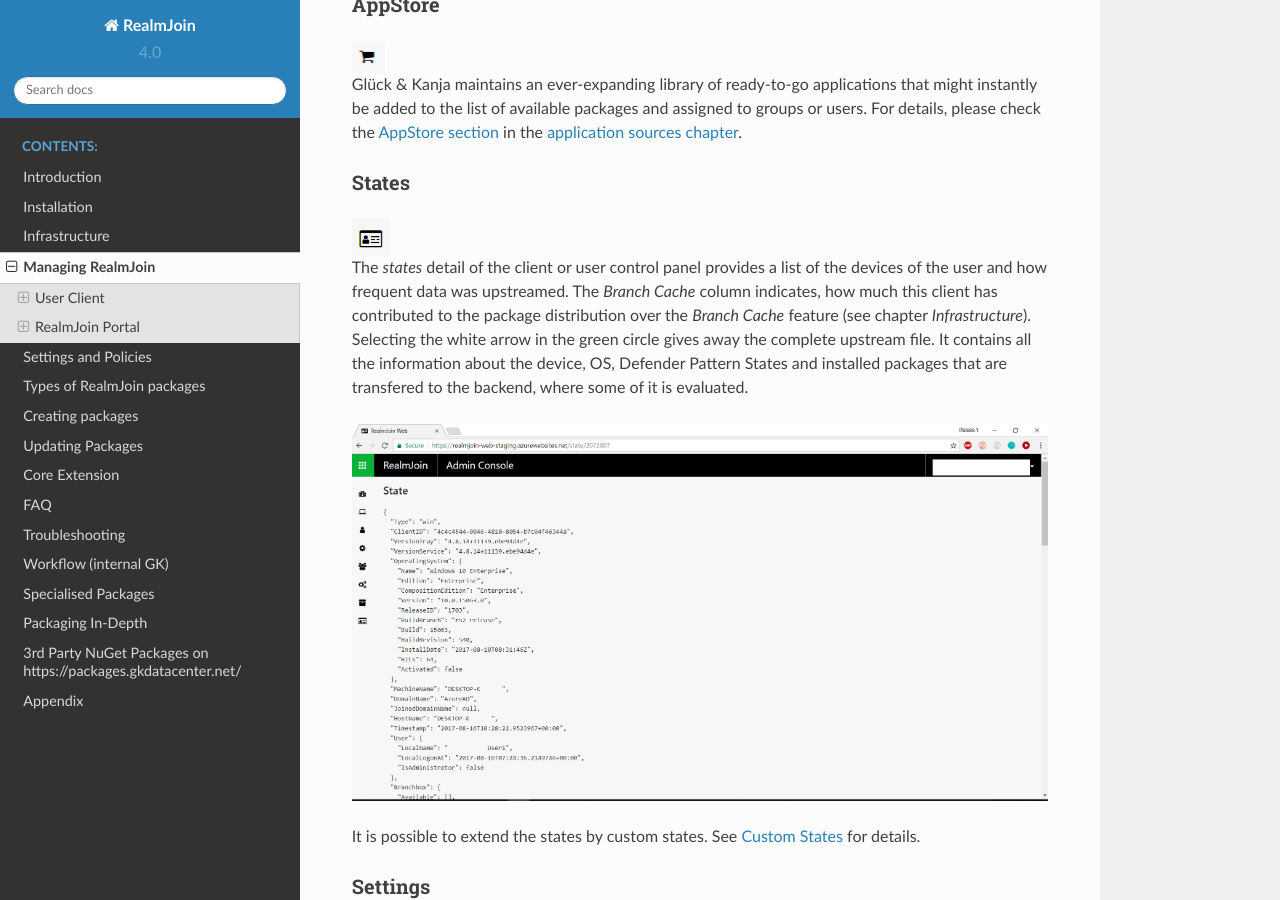
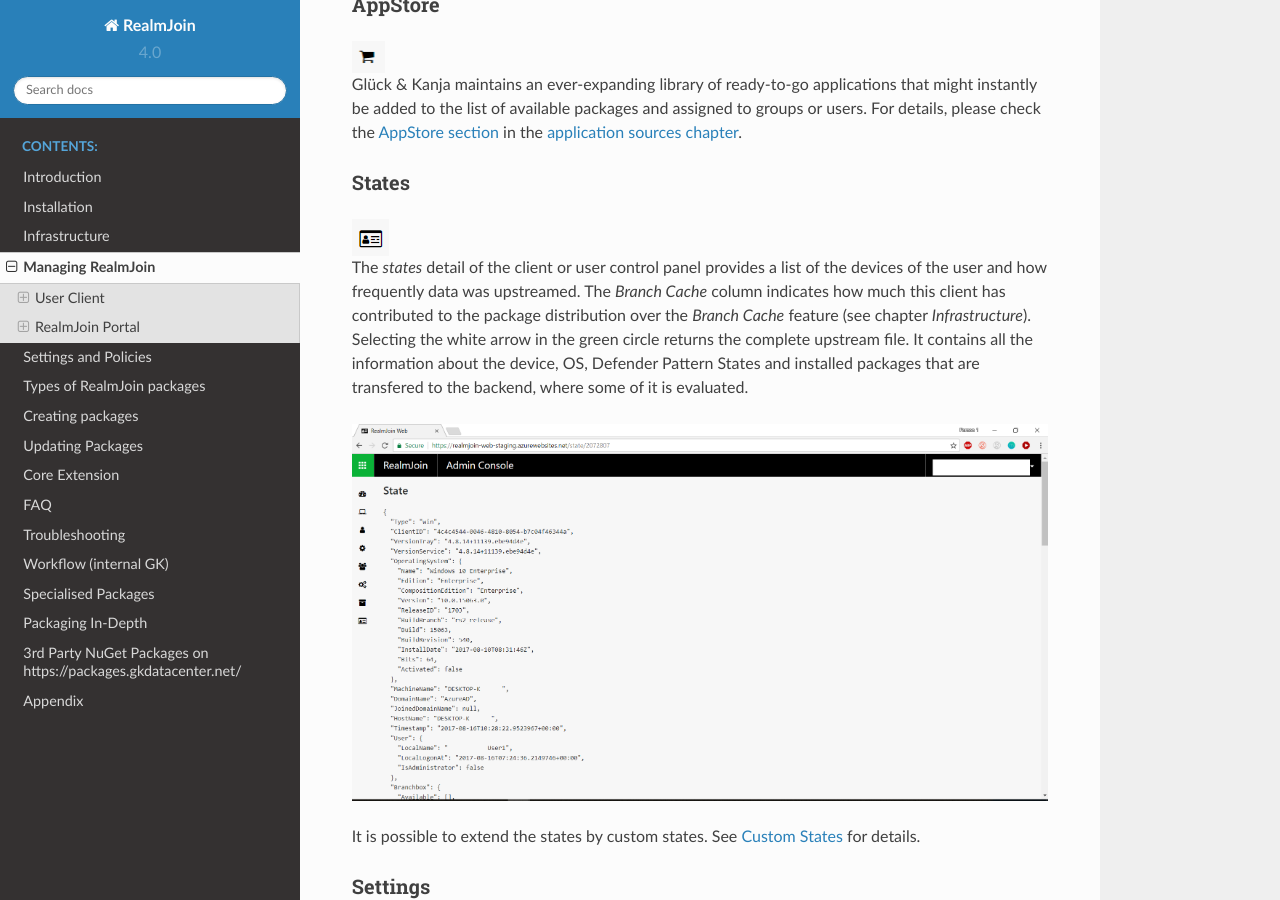
Before and after one commit to bb-froggy/realmjoin-docs, a Sphinx documentation site: the page built from docs/managing-realmjoin.md, in a window 1280 px wide and 900 px high, scrolled down 13987 px. Built offline with Sphinx 7.4.7 and the Read the Docs theme 2.0.0, drawn with Linux system fonts in a browser that asks for light colours.

Commit message:
Some more typos

```diff
--- a/docs/managing-realmjoin.md
+++ b/docs/managing-realmjoin.md
@@ -254,9 +254,9 @@
 
 ### States
 ![RJ rj-ac-statesicon](./media/rj-ac-statesicon.png)
-The *states* detail of the client or user control panel provides a list of the devices of the user and how frequent data was upstreamed.
-The *Branch Cache* column indicates, how much this client has contributed to the package distribution over the *Branch Cache* feature (see chapter *Infrastructure*).
-Selecting the white arrow in the green circle gives away the complete upstream file.
+The *states* detail of the client or user control panel provides a list of the devices of the user and how frequently data was upstreamed.
+The *Branch Cache* column indicates how much this client has contributed to the package distribution over the *Branch Cache* feature (see chapter *Infrastructure*).
+Selecting the white arrow in the green circle returns the complete upstream file.
 It contains all the information about the device, OS, Defender Pattern States and installed packages that are transfered to the backend, where some of it is evaluated.
 
 ![RJ rj-ac-states](./media/rj-ac-states.png)
```
